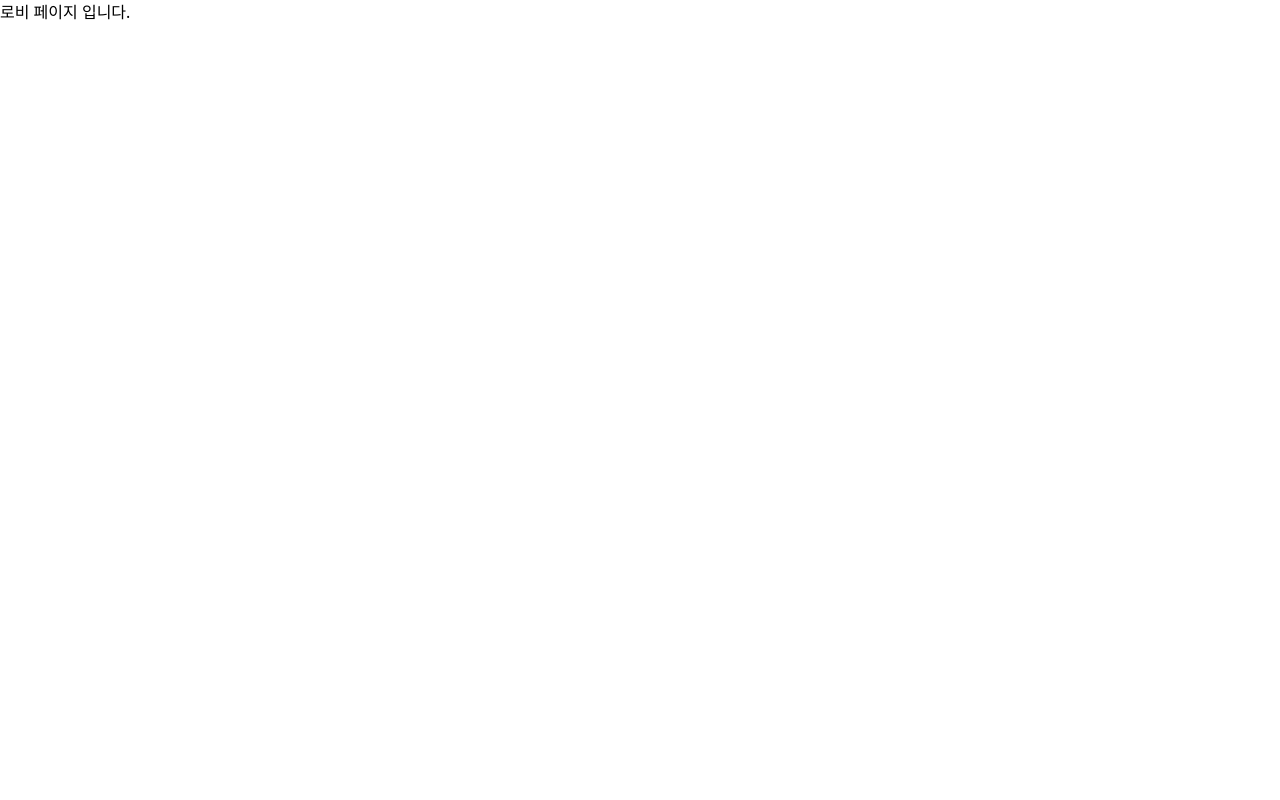
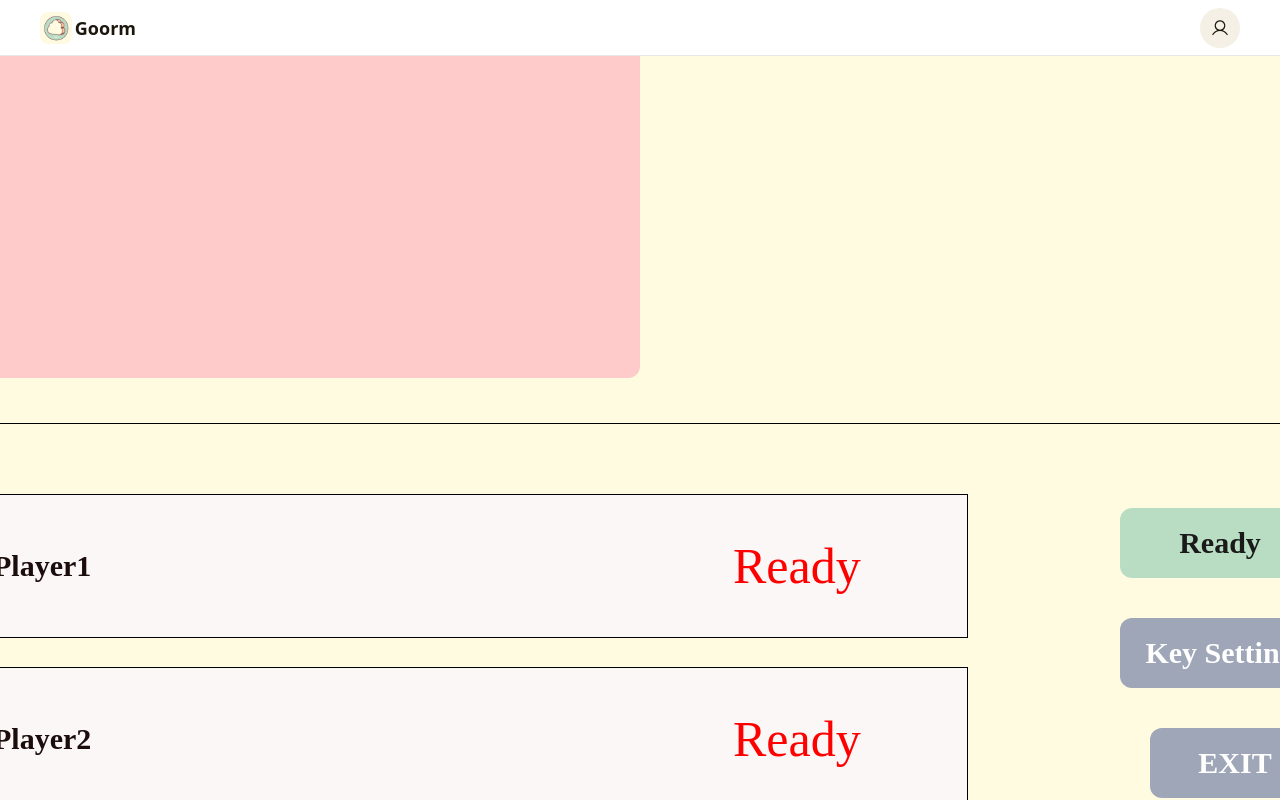
Before and after one commit to GoormBread/front, a React (Vite) app: page /lobby/1 in a window 1280 px wide. Built offline with nearby package versions, Linux system fonts and the light colour scheme.

Commit message:
LobbyPage UI

```diff
--- a/package.json
+++ b/package.json
@@ -10,6 +10,7 @@
     "preview": "vite preview"
   },
   "dependencies": {
+    "@types/react-router-dom": "^5.3.3",
     "react": "^18.2.0",
     "react-dom": "^18.2.0",
     "react-router-dom": "^6.23.1"
--- /dev/null
+++ b/src/components/lobbypage/GameDetail.tsx
@@ -0,0 +1,19 @@
+import React from "react";
+
+export default function GameDetail() {
+    return (
+        <div id="game_data_container" className="w-[1440px] h-[529px] bg-[#FFFBE1] border border-black flex flex-row justify-center items-center rounded-[12px] p-4 gap-2 flex-grow">
+            <div className="w-[1307px] h-[497px] rounded-[12px] flex flex-row items-start p-[30px_0px]">
+                <div id="game_sumnail" className="w-[653.5px] h-[437px] bg-red-200 rounded-[12px]"></div>
+                <div id="game_info" className="w-[653.5px] h-[437px] flex flex-col justify-center items-center p-[40px_100px] gap-1 flex-grow">
+                    <div id="game_name" className={"w-[453.5px] h-[23px] font-['Spline_Sans'] font-bold text-[30px] leading-[22px] tracking-[-0.27px] text-black flex-grow"}>
+                        Galactic War
+                    </div>
+                    <div id="game_explain" className="w-[453.5px] h-[330px] font-['Spline_Sans'] text-[20px] leading-[24px] text-[#999999] flex-grow">
+                        Battle through a galaxy of enemy invaders in this classic arcade shooter
+                    </div>
+                </div>
+            </div>
+        </div>
+    );
+}
--- /dev/null
+++ b/src/components/lobbypage/KeySetting.tsx
@@ -0,0 +1,80 @@
+import React from "react";
+
+interface KeySettingProps {
+    showKeySetting: boolean;
+    setShowKeySetting: React.Dispatch<React.SetStateAction<boolean>>;
+}
+
+export default function KeySetting({ showKeySetting, setShowKeySetting}: KeySettingProps) {
+    const HideKeySettingBtn = () => {
+        setShowKeySetting(false);
+    };
+
+    return (
+        <div className="fixed top-0 left-0 right-0 bottom-0 bg-black bg-opacity-50 z-50 flex justify-center items-center">
+            <div className="relative flex flex-col items-center w-128 p-5 bg-white rounded-xl">
+                <div className="w-[300px] h-[100px] bg-[#FCF7F7] flex flex-row items-center border border-black p-[0px_20px] rounded-xl flex-grow">
+                    <label className="flex items-center w-[200px] font-['Spline_Sans'] font-semibold text-[30px] leading-[24px] text-[#1C0D0D]">
+                        A
+                    </label>
+                    <input className="flex items-center w-[100px] h-[60px] font-['Spline_Sans'] border border-black text-[30px] leading-[24px] text-center">
+                    </input>
+                </div>
+                <div className="w-[300px] h-[100px] bg-[#FCF7F7] flex flex-row items-center border border-black p-[0px_20px] rounded-xl flex-grow">
+                    <label className="flex items-center w-[200px] font-['Spline_Sans'] font-semibold text-[30px] leading-[24px] text-[#1C0D0D]">
+                        B
+                    </label>
+                    <input className="flex items-center w-[100px] h-[60px] font-['Spline_Sans'] border border-black text-[30px] leading-[24px] text-center">
+                    </input>
+                </div>
+                <div className="w-[300px] h-[100px] bg-[#FCF7F7] flex flex-row items-center border border-black p-[0px_20px] rounded-xl flex-grow">
+                    <label className="flex items-center w-[200px] font-['Spline_Sans'] font-semibold text-[30px] leading-[24px] text-[#1C0D0D]">
+                        Select
+                    </label>
+                    <input className="flex items-center w-[100px] h-[60px] font-['Spline_Sans'] border border-black text-[30px] leading-[24px] text-center">
+                    </input>
+                </div>
+                <div className="w-[300px] h-[100px] bg-[#FCF7F7] flex flex-row items-center border border-black p-[0px_20px] rounded-xl flex-grow">
+                    <label className="flex items-center w-[200px] font-['Spline_Sans'] font-semibold text-[30px] leading-[24px] text-[#1C0D0D]">
+                        Start
+                    </label>
+                    <input className="flex items-center w-[100px] h-[60px] font-['Spline_Sans'] border border-black text-[30px] leading-[24px] text-center">
+                    </input>
+                </div>
+                <div className="w-[300px] h-[100px] bg-[#FCF7F7] flex flex-row items-center border border-black p-[0px_20px] rounded-xl flex-grow">
+                    <label className="flex items-center w-[200px] font-['Spline_Sans'] font-semibold text-[30px] leading-[24px] text-[#1C0D0D]">
+                        Up
+                    </label>
+                    <input className="flex items-center w-[100px] h-[60px] font-['Spline_Sans'] border border-black text-[30px] leading-[24px] text-center">
+                    </input>
+                </div>
+                <div className="w-[300px] h-[100px] bg-[#FCF7F7] flex flex-row items-center border border-black p-[0px_20px] rounded-xl flex-grow">
+                    <label className="flex items-center w-[200px] font-['Spline_Sans'] font-semibold text-[30px] leading-[24px] text-[#1C0D0D]">
+                        Down
+                    </label>
+                    <input className="flex items-center w-[100px] h-[60px] font-['Spline_Sans'] border border-black text-[30px] leading-[24px] text-center">
+                    </input>
+                </div>
+                <div className="w-[300px] h-[100px] bg-[#FCF7F7] flex flex-row items-center border border-black p-[0px_20px] rounded-xl flex-grow">
+                    <label className="flex items-center w-[200px] font-['Spline_Sans'] font-semibold text-[30px] leading-[24px] text-[#1C0D0D]">
+                        Left
+                    </label>
+                    <input className="flex items-center w-[100px] h-[60px] font-['Spline_Sans'] border border-black text-[30px] leading-[24px] text-center">
+                    </input>
+                </div>
+                <div className="w-[300px] h-[100px] bg-[#FCF7F7] flex flex-row items-center border border-black p-[0px_20px] rounded-xl flex-grow">
+                    <label className="flex items-center w-[200px] font-['Spline_Sans'] font-semibold text-[30px] leading-[24px] text-[#1C0D0D]">
+                        Right
+                    </label>
+                    <input className="flex items-center w-[100px] h-[60px] font-['Spline_Sans'] border border-black text-[30px] leading-[24px] text-center">
+                    </input>
+                </div>
+                <button id="exit_btn" onClick={HideKeySettingBtn} className="w-[170px] h-[70px] bg-[#9EA6B8] rounded-[12px] flex justify-center items-center px-4">
+                    <div className="flex items-center font-['Spline_Sans'] font-bold text-[30px] leading-[21px] text-center text-white">
+                        OK
+                    </div>
+                </button>
+            </div>
+        </div>
+    );
+}
--- /dev/null
+++ b/src/components/lobbypage/PlayerFeature.tsx
@@ -0,0 +1,38 @@
+import React, {useState} from "react";
+import PlayerState from "./PlayerState";
+import KeySetting from "./KeySetting";
+
+export default function PlayerFeature() {
+    const [showKeySetting, setShowKeySetting] = useState(false);
+    const ShowKeySettingBtn = () => {
+        setShowKeySetting(true);
+    };
+    return (
+        <>
+        <div className="w-[1440px] h-[362px] flex flex-row justify-center items-start p-[7px_30px] gap-7">
+            <div id="player_state_container" className="w-[1040px] h-[348px] flex flex-col items-start p-[15px_22px] gap-[29px] flex-grow">
+                <PlayerState name="Player1" />
+                <PlayerState name="Player2" />
+            </div>
+            <div id="btn_contanier" className="w-[230px] h-[348px] flex flex-col items-end p-[29px_10px] gap-10">
+                <button id="ready_btn" className="w-[200px] h-[70px] bg-[#B9DDC3] rounded-[12px] flex justify-center items-center px-4">
+                    <div className="font-['Spline_Sans'] font-bold text-[30px] leading-[21px] text-center text-[#1A1A1A]">
+                        Ready
+                    </div>
+                </button>
+                <button id="key_setting_btn" onClick={ShowKeySettingBtn} className="w-[200px] h-[70px] bg-[#9EA6B8] rounded-[12px] flex justify-center items-center px-4">
+                    <div className="flex items-center text-center font-['Spline_Sans'] font-bold text-[30px] leading-[21px] text-white">
+                        Key Setting
+                    </div>
+                </button>
+                <button id="exit_btn" className="w-[170px] h-[70px] bg-[#9EA6B8] rounded-[12px] flex justify-center items-center px-4" >
+                    <div className="flex items-center font-['Spline_Sans'] font-bold text-[30px] leading-[21px] text-center text-white">
+                        EXIT
+                    </div>
+                </button>
+            </div>
+        </div>
+        {showKeySetting && (<KeySetting showKeySetting={showKeySetting} setShowKeySetting={setShowKeySetting} />)};
+        </>
+    );
+}
--- /dev/null
+++ b/src/components/lobbypage/PlayerState.tsx
@@ -0,0 +1,18 @@
+import React from "react";
+
+interface PlayerStateProps {
+    name?: string;
+}
+
+export default function PlayerState({ name}: PlayerStateProps) {
+    return (
+        <div className="w-[996px] h-[120px] bg-[#FCF7F7] flex flex-row items-center border border-black p-[0px_20px] flex-grow">
+            <div className="flex items-center w-[740px] font-['Spline_Sans'] font-semibold text-[30px] leading-[24px] text-[#1C0D0D]">
+                {name}
+            </div>
+            <div className="flex items-center w-[214px] font-['Spline_Sans'] text-[50px] leading-[24px] text-center text-[#FF0000] ">
+                Ready
+            </div>
+        </div>
+    );
+}
--- a/src/components/lobbypage/index.ts
+++ b/src/components/lobbypage/index.ts
@@ -0,0 +1,3 @@
+export * from "./GameDetail";
+export * from "./PlayerFeature";
+export * from "./KeySetting";
--- a/src/pages/LobbyPage.tsx
+++ b/src/pages/LobbyPage.tsx
@@ -1,9 +1,16 @@
-import React from "react";
+import React from 'react';
+import GameDetail from '../components/lobbypage/GameDetail';
+import PlayerFeature from '../components/lobbypage/PlayerFeature';
+import GroomHeader from "../components/@common/groomheader"
 
-export default function LobbyPage(){
+export default function LobbyPage() {
     return (
-        <>
-            로비 페이지 입니다.
-        </>
-    )
-}
+        <div className="fixed top-0 left-0 right-0 bottom-0 flex justify-center items-center bg-white">
+            <GroomHeader />
+            <div className="flex flex-col bg-[#FFFBE1] items-center rounded-[12px] gap-12">
+                <GameDetail />
+                <PlayerFeature />
+            </div>
+        </div>
+    );
+};
```
Also changed, not shown: 1 other file (tests, documents, lock files or other folders).
